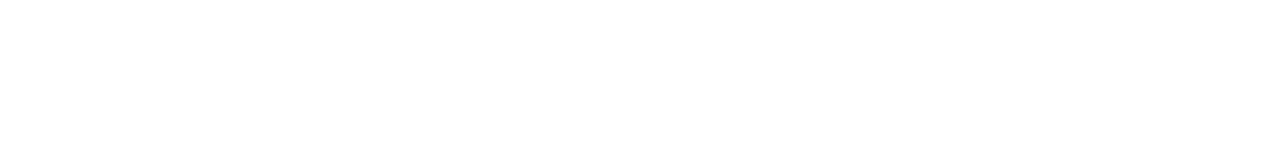
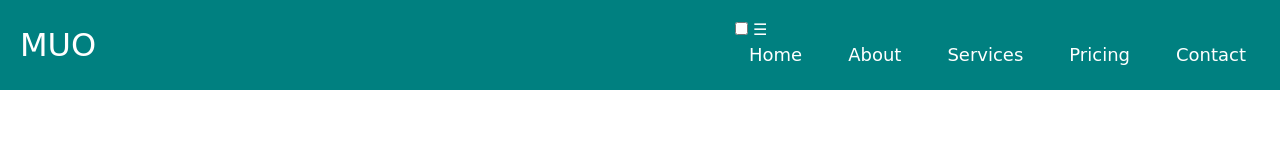
Before and after one commit to Geektalkshere/official-site, a plain HTML site: page index.html in a window 1280 px wide. Drawn offline with Linux system fonts and the light colour scheme.

Commit message:
by Jasim

```diff
--- a/css/style.css
+++ b/css/style.css
@@ -0,0 +1,85 @@
+* {
+    margin: 0;
+    padding: 0;
+    box-sizing: border-box;
+}
+
+body {
+    font-family: cursive;
+}
+
+a {
+    text-decoration: none;
+}
+
+li {
+    list-style: none;
+}
+/* NAVBAR STYLING STARTS */
+.navbar {
+    display: flex;
+    align-items: center;
+    justify-content: space-between;
+    padding: 20px;
+    background-color: teal;
+    color: #fff;
+}
+
+.nav-links a {
+    color: #fff;
+}
+
+/* LOGO */
+.logo {
+    font-size: 32px;
+}
+
+/* NAVBAR MENU */
+.menu {
+    display: flex;
+    gap: 1em;
+    font-size: 18px;
+}
+
+.menu li:hover {
+    background-color: #4c9e9e;
+    border-radius: 5px;
+    transition: 0.3s ease;
+}
+
+.menu li {
+    padding: 5px 14px;
+}
+
+/* DROPDOWN MENU */
+.services {
+    position: relative;
+}
+
+.dropdown {
+    background-color: rgb(1, 139, 139);
+    padding: 1em 0;
+    position: absolute;
+    /*WITH RESPECT TO PARENT*/
+    display: none;
+    border-radius: 8px;
+    top: 35px;
+}
+
+.dropdown li+li {
+    margin-top: 10px;
+}
+
+.dropdown li {
+    padding: 0.5em 1em;
+    width: 8em;
+    text-align: center;
+}
+
+.dropdown li:hover {
+    background-color: #4c9e9e;
+}
+
+.services:hover .dropdown {
+    display: block;
+}
--- a/index.html
+++ b/index.html
@@ -7,6 +7,41 @@
     <title>Geek-Talks</title>
 </head>
 <body>
+    <nav class="navbar">
+        <!-- LOGO -->
+        <div class="logo">MUO</div>
 
+        <!-- NAVIGATION MENU -->
+        <ul class="nav-links">
+
+          <!-- USING CHECKBOX HACK -->
+          <input type="checkbox" id="checkbox_toggle" />
+          <label for="checkbox_toggle" class="hamburger">&#9776;</label>
+
+          <!-- NAVIGATION MENUS -->
+          <div class="menu">
+
+            <li><a href="/">Home</a></li>
+            <li><a href="/">About</a></li>
+
+            <li class="services">
+              <a href="/">Services</a>
+
+              <!-- DROPDOWN MENU -->
+              <ul class="dropdown">
+                <li><a href="/">Dropdown 1 </a></li>
+                <li><a href="/">Dropdown 2</a></li>
+                <li><a href="/">Dropdown 2</a></li>
+                <li><a href="/">Dropdown 3</a></li>
+                <li><a href="/">Dropdown 4</a></li>
+              </ul>
+
+            </li>
+
+            <li><a href="/">Pricing</a></li>
+            <li><a href="/">Contact</a></li>
+          </div>
+        </ul>
+      </nav>
 </body>
 </html>
```
